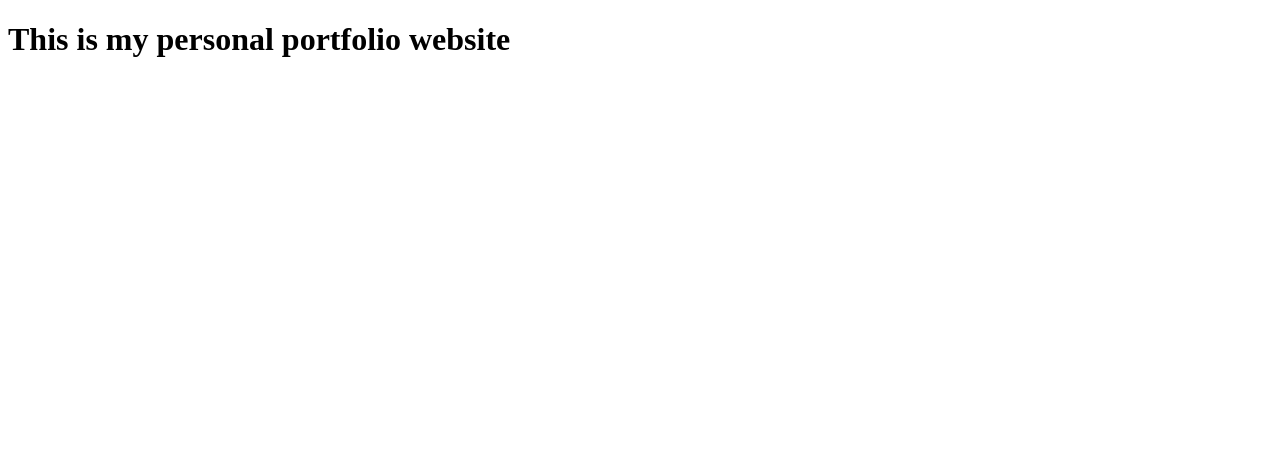
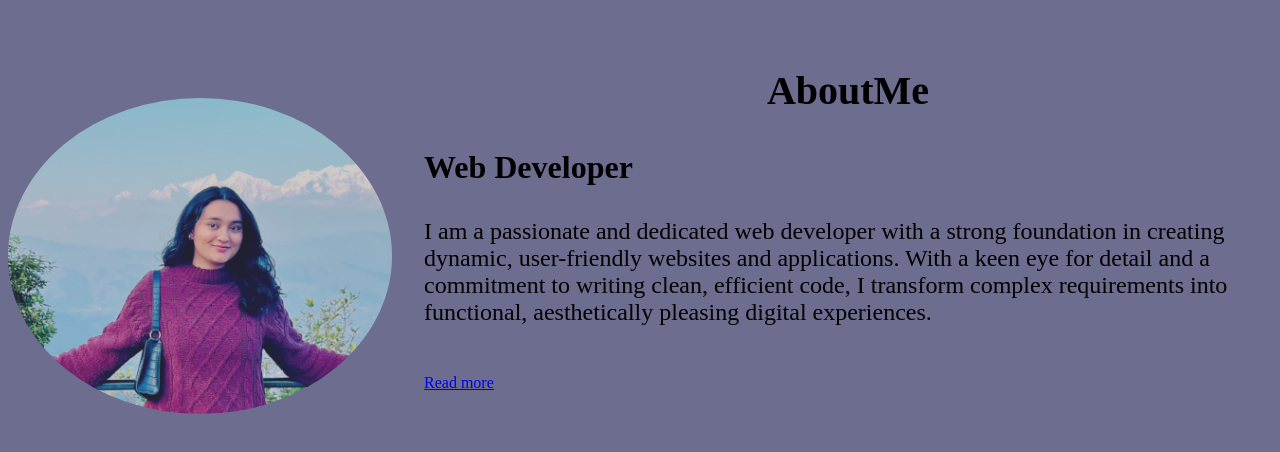
Before and after one commit to anuska122/Portfolio, a plain HTML site: page About.html in a window 1280 px wide. Drawn offline with Linux system fonts and the light colour scheme.

Commit message:
Made some changes in About

```diff
--- /dev/null
+++ b/About.css
@@ -0,0 +1,34 @@
+body{
+    background: #6d6d8f ;
+}
+.about{
+    display: flex;
+    justify-content: center;
+    align-items: center;
+    gap: 2rem;
+
+}
+.about-img img{
+    width: 30vw;
+    border-radius: 50%;
+    margin-top: 90px;
+    opacity: 0.7;
+}
+
+.heading{
+    text-align: center;
+    font-size: 3rem;
+}
+.about-content h2{
+    font-size: 2.5rem;
+    text-align: center;
+    line-height: 1.2;
+
+}
+.about-content h3{
+    font-size: 2rem;
+}
+.about-content p {
+    font-size: 1.5rem;
+    margin: 2rem 0 3rem;
+}
--- a/About.html
+++ b/About.html
@@ -4,8 +4,21 @@
     <meta charset="UTF-8">
     <meta name="viewport" content="width=device-width, initial-scale=1.0">
     <title>About</title>
+    <link rel="stylesheet" href="About.css">
 </head>
 <body>
-    <h1>This is my personal portfolio website</h1>
+
+    <section class="about" id="about">
+        <div class="about-img">
+            <img src="Image 05-01-2024 at 22.44.jpg" alt="">
+        </div>
+    <div class="about-content">
+        <h2 class="heading">About<span>Me</span></h2>
+        <h3>Web Developer</h3>
+        <p>I am a passionate and dedicated web developer with a strong foundation in creating dynamic, user-friendly websites and applications. With a keen eye for detail and a commitment to writing clean, efficient code, I transform complex requirements into functional, aesthetically pleasing digital experiences.</p>
+        <a href="#">Read more</a>
+    </div>
+    </section>
+    <script src="About.js"></script>
 </body>
 </html>
```
Also changed, not shown: Project.html (renamed from Resume.html, +3 -1 lines), index.html (+1 -1 lines), About.js (added), Image 05-01-2024 at 22.44.jpg (added), 1 other file.
